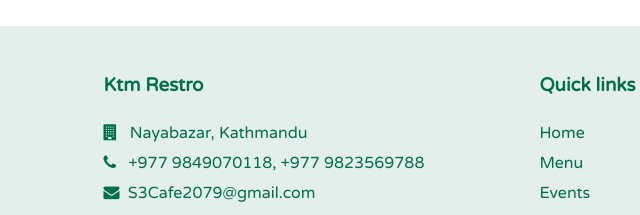
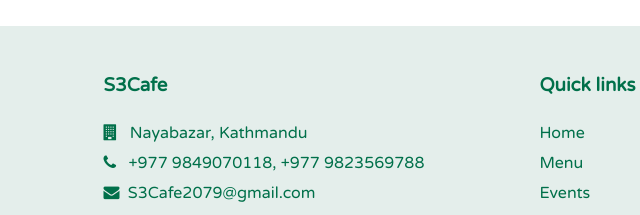
Before and after one commit to SunilCz/Web, a plain HTML site: page index.html in a window 1280 px wide. Shown: the part 5575-5790 px from the top of the page, 82-722 px from the left. Drawn offline with Linux system fonts and the light colour scheme.

Commit message:
Update index.html

```diff
--- a/index.html
+++ b/index.html
@@ -2,7 +2,7 @@
 <!DOCTYPE html>
 <html lang="en">
     <head>
-        <title>Ktm Restro</title>
+        <title>S3Cafe</title>
 <link href="https://fonts.googleapis.com/css2?family=Lobster+Two&family=Pacifico&family=Parisienne&family=Poppins:wght@200&family=Varela+Round&display=swap" rel="stylesheet">
         <link href="https://fonts.googleapis.com/css2?family=Dancing+Script:wght@700&display=swap" rel="stylesheet">
         <link rel="stylesheet" href="https://stackpath.bootstrapcdn.com/font-awesome/4.7.0/css/font-awesome.min.css">
@@ -556,7 +556,7 @@ IceCream
         <footer>
     <div class="foot container">
 <div class="foot1">
-    <h3>Ktm Restro</h3>
+    <h3>S3Cafe</h3>
     <ul class="contact">
         <li><i class="fa fa-building"></i>&nbsp;&nbsp; Nayabazar, Kathmandu</li>
         <li><i class="fa fa-phone"></i>&nbsp;&nbsp; +977 9849070118, +977 9823569788</li>
```
